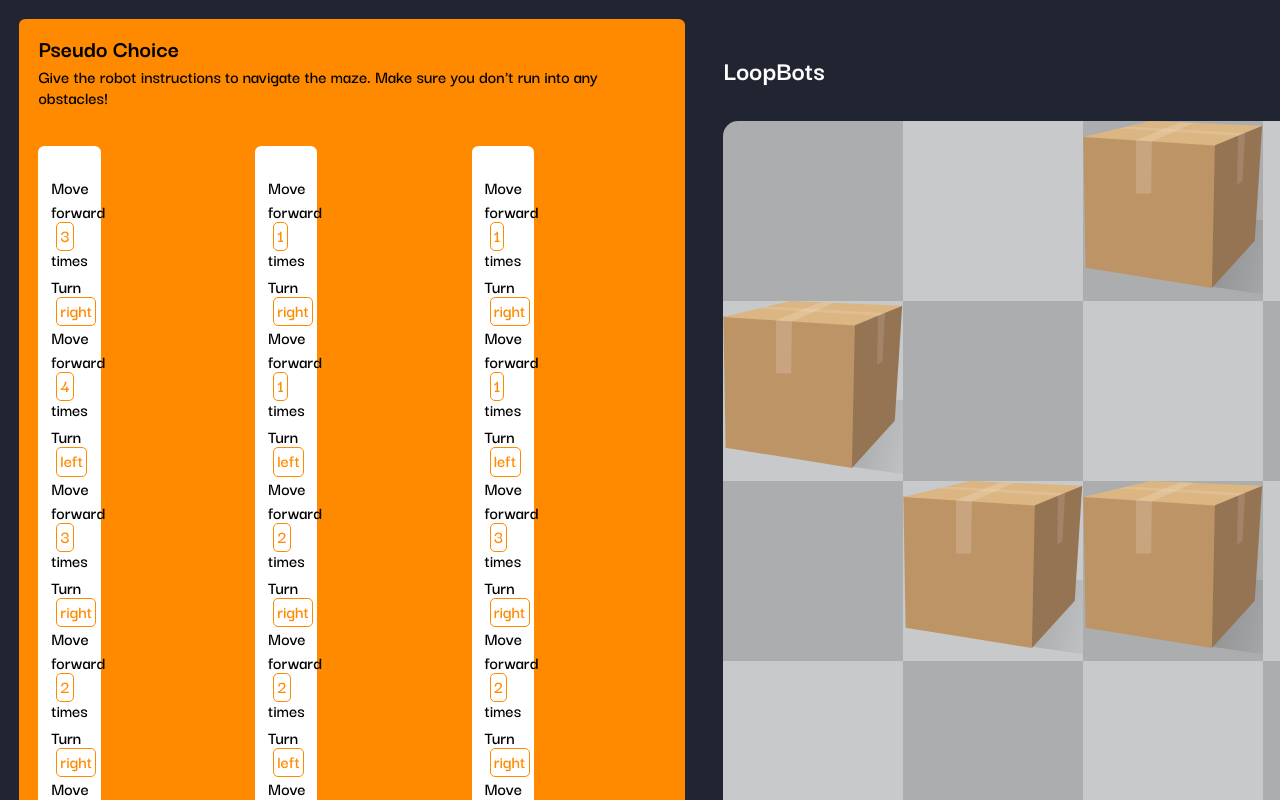
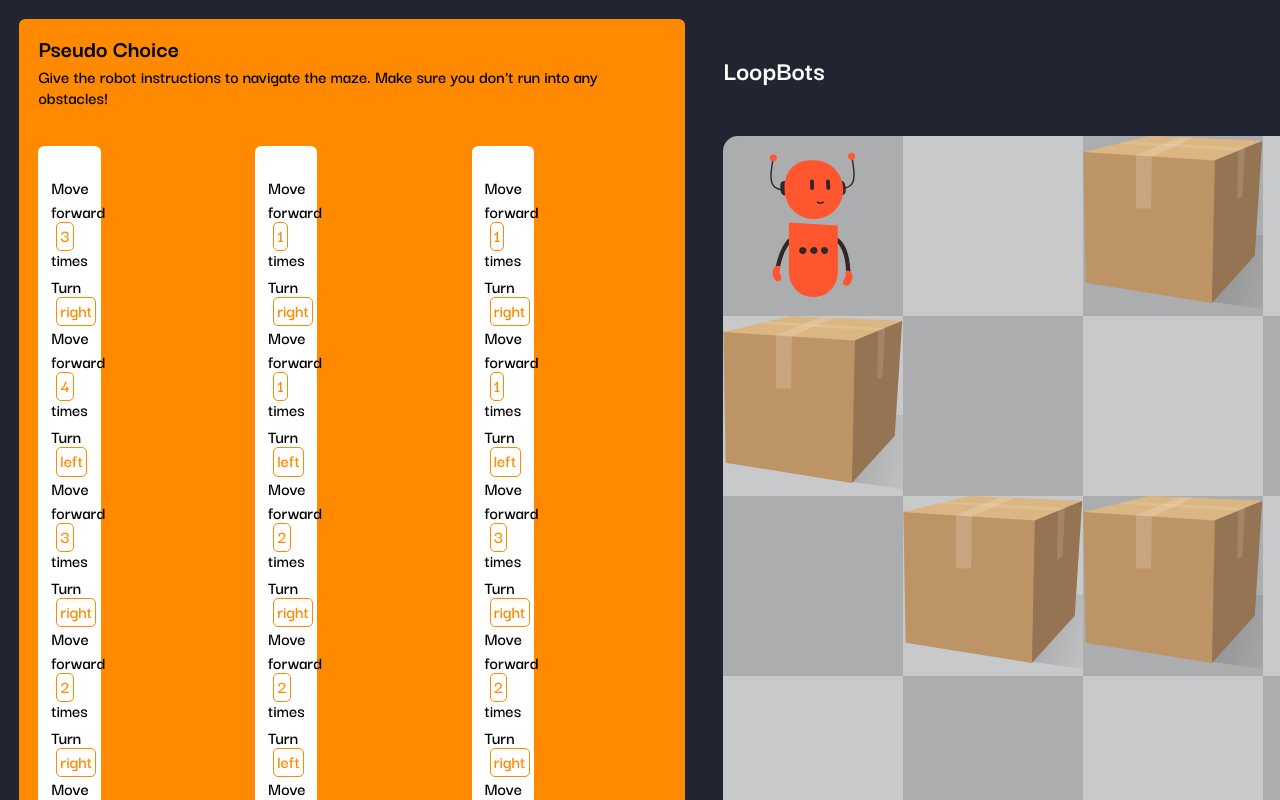
Before and after one commit to uclaacm/forloopslab, a React app: page /pseudochoice in a window 1280 px wide. Shown: the top 800 px of the page. Built offline with nearby package versions, Linux system fonts and the light colour scheme; a web font is replaced by a local one.

Commit message:
robot positioning fixed

```diff
--- a/package.json
+++ b/package.json
@@ -9,7 +9,7 @@
     "prepare": "husky install"
   },
   "dependencies": {
-    "@codemirror/lang-python": "^6.0.2",
+    "@codemirror/lang-python": "^6.1.0",
     "@fortawesome/fontawesome-svg-core": "^6.1.2",
     "@fortawesome/free-regular-svg-icons": "^6.1.1",
     "@fortawesome/free-solid-svg-icons": "^6.1.2",
--- a/src/components/pages/pseudochoice.tsx
+++ b/src/components/pages/pseudochoice.tsx
@@ -11,116 +11,107 @@ import '../../styles/levelSelect.scss';
 
 interface MultipleChoiceProps {
   choiceNum: number;
-  arr: (string|number)[];
-  onChoice: (array:(string|number)[]) => void;
+  arr: (string | number)[];
+  onChoice: (array: (string | number)[]) => void;
 }
 
-function MoveForward(props: {steps:string | number}){
-  return(
-    <div className='instruction'>
-      Move forward <span className='code'>{props.steps}</span> times
+function MoveForward(props: { steps: string | number }) {
+  return (
+    <div className="instruction">
+      Move forward <span className="code">{props.steps}</span> times
     </div>
   );
 }
 
-function Turn(props: {direction:string}){
-  return(
-    <div className='instruction'>
-      Turn <span className='code'>{props.direction}</span>
+function Turn(props: { direction: string }) {
+  return (
+    <div className="instruction">
+      Turn <span className="code">{props.direction}</span>
     </div>
   );
 }
-function MultipleChoice(props:MultipleChoiceProps):JSX.Element{
-  return(
+function MultipleChoice(props: MultipleChoiceProps): JSX.Element {
+  return (
     <div>
-      <button onClick = {() => props.onChoice(props.arr)} className="selectBtn">
-        {props.arr.map((element:(string|number), idx) =>{
-        //turn instructions
-          if(element === 'left' || element === 'right'){
-            return <Turn key = {`${props.choiceNum}_${idx}`} direction = {element}/>;
+      <button onClick={() => props.onChoice(props.arr)} className="selectBtn">
+        {props.arr.map((element: string | number, idx) => {
+          //turn instructions
+          if (element === 'left' || element === 'right') {
+            return (
+              <Turn key={`${props.choiceNum}_${idx}`} direction={element} />
+            );
           }
           //move instructions
-          return <MoveForward key = {`${props.choiceNum}_${idx}`} steps = {element}/>;
+          return (
+            <MoveForward key={`${props.choiceNum}_${idx}`} steps={element} />
+          );
         })}
       </button>
     </div>
   );
 }
 
-function PseudoChoice(props: {
-  pages: string[]
-}): JSX.Element {
-
+function PseudoChoice(props: { pages: string[] }): JSX.Element {
   const location = useLocation();
   const current = location.pathname;
   const currPage = props.pages.indexOf(current);
 
-
-  const init:(string|number)[] = [];
+  const init: (string | number)[] = [];
   const [instructions, setInstructions] = useState(init);
 
   //correct answer is choice 2
-  const handleChoiceClick = (arr:(string|number)[]) => {
+  const handleChoiceClick = (arr: (string | number)[]) => {
     setInstructions(arr);
   };
 
-  useEffect(() => { console.log(instructions); }, [instructions]);
+  useEffect(() => {
+    console.log(instructions);
+  }, [instructions]);
 
   const calculateKeyframes = (codedInstructionsProps: (string | number)[]) => {
     const xArr = [0];
     const yArr = [0];
     let direction = 'right';
     codedInstructionsProps.forEach((item) => {
-      if (item == 'right' || item == 'left'){
-        if (direction == 'right'){
-          if (item=='right'){
+      if (item == 'right' || item == 'left') {
+        if (direction == 'right') {
+          if (item == 'right') {
+            direction = 'down';
+          } else {
+            direction = 'up';
+          }
+        } else if (direction == 'down') {
+          if (item == 'right') {
+            direction = 'left';
+          } else {
+            direction = 'right';
+          }
+        } else if (direction == 'left') {
+          if (item == 'right') {
+            direction = 'up';
+          } else {
             direction = 'down';
           }
-          else{
-            direction = 'up';
-          }
-        }
-        else if (direction == 'down'){
-          if (item=='right'){
-            direction = 'left';
-          }
-          else{
+        } else if (direction == 'up') {
+          if (item == 'right') {
             direction = 'right';
-          }
-        }
-        else if (direction == 'left'){
-          if (item=='right'){
-            direction = 'up';
-          }
-          else{
-            direction = 'down';
-          }
-        }
-        else if (direction == 'up'){
-          if (item=='right'){
-            direction = 'right';
-          }
-          else{
+          } else {
             direction = 'left';
           }
         }
-      }
-      else{
-        if (direction == 'right'){
-          xArr.push(xArr[xArr.length - 1] + (+item*100));
+      } else {
+        if (direction == 'right') {
+          xArr.push(xArr[xArr.length - 1] + +item * 100);
           yArr.push(yArr[yArr.length - 1]);
-        }
-        else if (direction == 'left'){
-          xArr.push(xArr[xArr.length - 1] - (+item*100));
+        } else if (direction == 'left') {
+          xArr.push(xArr[xArr.length - 1] - +item * 100);
           yArr.push(yArr[yArr.length - 1]);
-        }
-        else if (direction == 'down'){
+        } else if (direction == 'down') {
           xArr.push(xArr[xArr.length - 1]);
-          yArr.push(yArr[yArr.length - 1] + (+item*100));
-        }
-        else if (direction == 'up'){
+          yArr.push(yArr[yArr.length - 1] + +item * 100);
+        } else if (direction == 'up') {
           xArr.push(xArr[xArr.length - 1]);
-          yArr.push(yArr[yArr.length - 1] - (+item*100));
+          yArr.push(yArr[yArr.length - 1] - +item * 100);
         }
       }
     });
@@ -130,26 +121,67 @@ function PseudoChoice(props: {
     <div className="frame wideSplit">
       <div id="sidebar">
         <div id="level-title">Pseudo Choice</div>
-        <div id="instructions">Give the robot instructions to navigate the maze. Make sure you don&apos;t run into any obstacles!</div>
+        <div id="instructions">
+          Give the robot instructions to navigate the maze. Make sure you
+          don&apos;t run into any obstacles!
+        </div>
         <div id="contentPC">
-          <MultipleChoice choiceNum = {1} arr = {[3, 'right', 4, 'left', 3, 'right', 2, 'right', 0]} onChoice = {handleChoiceClick}/>
-          <MultipleChoice choiceNum = {2} arr = {[1, 'right', 1, 'left', 2, 'right',2, 'left', 2]} onChoice = {handleChoiceClick}/>
-          <MultipleChoice choiceNum = {3} arr = {[1, 'right', 1, 'left', 3, 'right', 2, 'right', 1]} onChoice = {handleChoiceClick}/>
+          <MultipleChoice
+            choiceNum={1}
+            arr={[3, 'right', 4, 'left', 3, 'right', 2, 'right', 0]}
+            onChoice={handleChoiceClick}
+          />
+          <MultipleChoice
+            choiceNum={2}
+            arr={[1, 'right', 1, 'left', 2, 'right', 2, 'left', 2]}
+            onChoice={handleChoiceClick}
+          />
+          <MultipleChoice
+            choiceNum={3}
+            arr={[1, 'right', 1, 'left', 3, 'right', 2, 'right', 1]}
+            onChoice={handleChoiceClick}
+          />
         </div>
       </div>
       <div id="main">
-
         <div className="main-section">
           <div id="title">LoopBots</div>
           <div className="level-select">
-            {currPage != 0 && <Link to={props.pages[currPage-1]} className="level-select-button left">&#9664;</Link>}
-            Level {currPage+1} of 5
-            {currPage != props.pages.length - 1 && <Link to={props.pages[currPage+1]} className="level-select-button right">&#9654;</Link>}
+            {currPage != 0 && (
+              <Link
+                to={props.pages[currPage - 1]}
+                className="level-select-button left"
+              >
+                &#9664;
+              </Link>
+            )}
+            Level {currPage + 1} of 5
+            {currPage != props.pages.length - 1 && (
+              <Link
+                to={props.pages[currPage + 1]}
+                className="level-select-button right"
+              >
+                &#9654;
+              </Link>
+            )}
           </div>
         </div>
-        <div id="content">
-          <Maze rows={4} cols={6} boxCoords={[[0,2],[1,0],[2,1],[2,2],[1,4],[2,4 ]]}/>
-          <Robot keyframes={calculateKeyframes(instructions)}></Robot>
+        <div className="main-section">
+          <div className="maze">
+            <Maze
+              rows={4}
+              cols={6}
+              boxCoords={[
+                [0, 2],
+                [1, 0],
+                [2, 1],
+                [2, 2],
+                [1, 4],
+                [2, 4],
+              ]}
+            />
+            <Robot keyframes={calculateKeyframes(instructions)}></Robot>
+          </div>
         </div>
         <div className="main-section">
           <div id="footer">made with ♥ by acm.teachla</div>
--- a/src/components/pages/pseudofill.tsx
+++ b/src/components/pages/pseudofill.tsx
@@ -1,66 +1,65 @@
-import { faRotateLeft, faPlay} from '@fortawesome/free-solid-svg-icons';
+import { faRotateLeft, faPlay } from '@fortawesome/free-solid-svg-icons';
 import { FontAwesomeIcon } from '@fortawesome/react-fontawesome';
 import { useState } from 'react';
 import '../../styles/pseudofill.scss';
 import Dropdown from 'react-dropdown';
 import { Link, useLocation } from 'react-router-dom';
-import {Boxes} from '../shared/Boxes';
+import { Boxes } from '../shared/Boxes';
 import { Maze } from '../shared/maze';
-import {Robot} from '../shared/Robot';
+import { Robot } from '../shared/Robot';
 
 import 'react-dropdown/style.css';
 import '../../styles/generalDropdown.scss';
 
-
 import '../../styles/app.scss';
 import '../../styles/levelSelect.scss';
 
-const boxes = Boxes(4,6);
+const boxes = Boxes(4, 6);
 
-
-function PseudoFill(mainProps: {
-  pages: string[]
-}): JSX.Element {
-
+function PseudoFill(mainProps: { pages: string[] }): JSX.Element {
   const location = useLocation();
   const current = location.pathname;
   const currPage = mainProps.pages.indexOf(current);
 
-  const initialFillValues = ['','','',''];
-  const initialDropValues = ['','','',''];
+  const initialFillValues = ['', '', '', ''];
+  const initialDropValues = ['', '', '', ''];
 
   const [fillValues, setFillValues] = useState(initialFillValues);
   const [dropValues, setDropValues] = useState(initialDropValues);
 
   interface MoveFillProps {
-    onChange: (value:string, index:number) => void;
+    onChange: (value: string, index: number) => void;
     index: number;
   }
 
   interface TurnFillProps {
-    onChange: (value:string, index:number) => void;
+    onChange: (value: string, index: number) => void;
     index: number;
   }
 
-  function MoveFill(props:MoveFillProps): JSX.Element {
+  function MoveFill(props: MoveFillProps): JSX.Element {
     return (
-      <div className='line'>
+      <div className="line">
         <div>Move forward</div>
-        <input className="forwardInput" value={fillValues[props.index]} onChange={(val) => props.onChange(val.target.value, props.index)}></input>
+        <input
+          className="forwardInput"
+          value={fillValues[props.index]}
+          onChange={(val) => props.onChange(val.target.value, props.index)}
+        ></input>
         <div>steps</div>
       </div>
     );
   }
 
-  function TurnFill(props:TurnFillProps): JSX.Element {
+  function TurnFill(props: TurnFillProps): JSX.Element {
     return (
-      <div className='line'>
+      <div className="line">
         <div>Turn</div>
-        <div style={{marginLeft: 10}}>
+        <div style={{ marginLeft: 10 }}>
           <Dropdown
             placeholder=""
             value={dropValues[props.index]}
-            options={['right','left']}
+            options={['right', 'left']}
             arrowClosed={<span className="arrow-closed" />}
             arrowOpen={<span className="arrow-open" />}
             onChange={(option) => props.onChange(option.value, props.index)}
@@ -70,25 +69,23 @@ function PseudoFill(mainProps: {
     );
   }
 
-  const fillOnChange = (value:string, index:number) => {
-    setFillValues({...fillValues, [index]: value});
+  const fillOnChange = (value: string, index: number) => {
+    setFillValues({ ...fillValues, [index]: value });
   };
 
-  const dropOnChange = (value:string, index:number) => {
-    setDropValues({...dropValues, [index]: value});
+  const dropOnChange = (value: string, index: number) => {
+    setDropValues({ ...dropValues, [index]: value });
   };
 
-
-  const initCodes:(string | number)[] = [];
+  const initCodes: (string | number)[] = [];
   const [codedInstructions, setCodes] = useState(initCodes);
-  const indices = [0,1,2,3];
-
+  const indices = [0, 1, 2, 3];
 
   const handleRunClick = () => {
     setCodes(initCodes);
     for (let i = 0; i < 4; i++) {
-      setCodes(codes => codes.concat(parseInt(fillValues[i])));
-      setCodes(codes => codes.concat(dropValues[i]));
+      setCodes((codes) => codes.concat(parseInt(fillValues[i])));
+      setCodes((codes) => codes.concat(dropValues[i]));
     }
   };
 
@@ -104,56 +101,45 @@ function PseudoFill(mainProps: {
     const yArr = [0];
     let direction = 'right';
     codedInstructionsProps.forEach((item) => {
-      if (item == 'right' || item == 'left'){
-        if (direction == 'right'){
-          if (item=='right'){
+      if (item == 'right' || item == 'left') {
+        if (direction == 'right') {
+          if (item == 'right') {
+            direction = 'down';
+          } else {
+            direction = 'up';
+          }
+        } else if (direction == 'down') {
+          if (item == 'right') {
+            direction = 'left';
+          } else {
+            direction = 'right';
+          }
+        } else if (direction == 'left') {
+          if (item == 'right') {
+            direction = 'up';
+          } else {
             direction = 'down';
           }
-          else{
-            direction = 'up';
-          }
-        }
-        else if (direction == 'down'){
-          if (item=='right'){
-            direction = 'left';
-          }
-          else{
+        } else if (direction == 'up') {
+          if (item == 'right') {
             direction = 'right';
-          }
-        }
-        else if (direction == 'left'){
-          if (item=='right'){
-            direction = 'up';
-          }
-          else{
-            direction = 'down';
-          }
-        }
-        else if (direction == 'up'){
-          if (item=='right'){
-            direction = 'right';
-          }
-          else{
+          } else {
             direction = 'left';
           }
         }
-      }
-      else{
-        if (direction == 'right'){
-          xArr.push(xArr[xArr.length - 1] + (+item*100));
+      } else {
+        if (direction == 'right') {
+          xArr.push(xArr[xArr.length - 1] + +item * 100);
           yArr.push(yArr[yArr.length - 1]);
-        }
-        else if (direction == 'left'){
-          xArr.push(xArr[xArr.length - 1] - (+item*100));
+        } else if (direction == 'left') {
+          xArr.push(xArr[xArr.length - 1] - +item * 100);
           yArr.push(yArr[yArr.length - 1]);
-        }
-        else if (direction == 'down'){
+        } else if (direction == 'down') {
           xArr.push(xArr[xArr.length - 1]);
-          yArr.push(yArr[yArr.length - 1] + (+item*100));
-        }
-        else if (direction == 'up'){
+          yArr.push(yArr[yArr.length - 1] + +item * 100);
+        } else if (direction == 'up') {
           xArr.push(xArr[xArr.length - 1]);
-          yArr.push(yArr[yArr.length - 1] - (+item*100));
+          yArr.push(yArr[yArr.length - 1] - +item * 100);
         }
       }
     });
@@ -165,13 +151,16 @@ function PseudoFill(mainProps: {
     <div className="frame">
       <div id="sidebar">
         <div id="level-title">Pseudo Fill</div>
-        <div id="instructions">Give the robot instructions to navigate the maze. Make sure you don&apos;t run into any obstacles!</div>
+        <div id="instructions">
+          Give the robot instructions to navigate the maze. Make sure you
+          don&apos;t run into any obstacles!
+        </div>
         <div id="side-content">
           {indices.map((item) => {
-            return(
+            return (
               <div key={item}>
-                <MoveFill onChange={fillOnChange} index={item}/>
-                <TurnFill onChange={dropOnChange} index={item}/>
+                <MoveFill onChange={fillOnChange} index={item} />
+                <TurnFill onChange={dropOnChange} index={item} />
               </div>
             );
           })}
@@ -181,29 +170,42 @@ function PseudoFill(mainProps: {
         <div className="main-section">
           <div id="title">LoopBots</div>
           <div className="level-select">
-            {currPage != 0 && <Link to={mainProps.pages[currPage-1]} className="level-select-button left">&#9664;</Link>}
-            Level {currPage+1} of 5
-            {currPage != mainProps.pages.length - 1 && <Link to={mainProps.pages[currPage+1]} className="level-select-button right">&#9654;</Link>}
+            {currPage != 0 && (
+              <Link
+                to={mainProps.pages[currPage - 1]}
+                className="level-select-button left"
+              >
+                &#9664;
+              </Link>
+            )}
+            Level {currPage + 1} of 5
+            {currPage != mainProps.pages.length - 1 && (
+              <Link
+                to={mainProps.pages[currPage + 1]}
+                className="level-select-button right"
+              >
+                &#9654;
+              </Link>
+            )}
           </div>
         </div>
-        <div id="content">
-          <div className='maze'>
-            <Maze rows={4} cols={6} boxCoords={boxes}/>
+        <div className="main-section">
+          <div className="maze">
+            <Maze rows={4} cols={6} boxCoords={boxes} />
             <Robot keyframes={calculateKeyframes(codedInstructions)}></Robot>
           </div>
         </div>
         <div className="main-section">
           <div id="footer">made with ♥ by acm.teachla</div>
           <div id="buttons">
-            <button id="run" className='control-btn' onClick={handleRunClick}>
+            <button id="run" className="control-btn" onClick={handleRunClick}>
               <FontAwesomeIcon icon={faPlay} />
             </button>
-            <button id="reset" className='control-btn' onClick={reset}>
+            <button id="reset" className="control-btn" onClick={reset}>
               <FontAwesomeIcon icon={faRotateLeft} />
             </button>
           </div>
         </div>
-
       </div>
     </div>
   );
--- a/src/components/pages/pythontype.tsx
+++ b/src/components/pages/pythontype.tsx
@@ -1,16 +1,16 @@
 /*eslint-disable quotes*/
+import { python } from "@codemirror/lang-python";
 import { faRotateLeft, faPlay } from "@fortawesome/free-solid-svg-icons";
 import { FontAwesomeIcon } from "@fortawesome/react-fontawesome";
-import { useState, useEffect } from 'react';
+import CodeMirror from "@uiw/react-codemirror";
+import { useState, useEffect } from "react";
 import { Link, useLocation } from "react-router-dom";
 import "../../styles/pythontype.scss";
 //import { Boxes } from "../shared/Boxes";
 import { Maze } from "../shared/maze";
-// import { Robot } from '../shared/Robot';
+import { Robot } from "../shared/Robot";
 import "../../styles/app.scss";
 import "../../styles/levelSelect.scss";
-import CodeMirror from '@uiw/react-codemirror';
-import { python } from '@codemirror/lang-python';
 
 function SampleSyntax() {
   return (
@@ -32,11 +32,11 @@ function PythonType(props: { pages: string[] }): JSX.Element {
   const current = location.pathname;
   const currPage = props.pages.indexOf(current);
 
-  const [code, setCode] = useState('');
-  const initMovement:(string | number)[] = [];
+  const [code, setCode] = useState("");
+  const initMovement: (string | number)[] = [];
   const [movement, setMovement] = useState(initMovement);
 
-  const onChange = (value:string) => {
+  const onChange = (value: string) => {
     setCode(value);
   };
 
@@ -46,84 +46,73 @@ function PythonType(props: { pages: string[] }): JSX.Element {
     //console.log(lines);
     for (let i = 0; i < lines.length; i++) {
       const cur = lines[i];
-      if (cur.substring(0,3) == 'for') {
+      if (cur.substring(0, 3) == "for") {
         // for steps in range(3)
         const numSteps = parseInt(cur.substring(19, cur.length - 2));
-        setMovement(moves => moves.concat(numSteps));
-      }
-      else if (cur == 'turnLeft()') {
-        setMovement(moves => moves.concat('left'));
-      }
-      else if (cur == 'turnRight()') {
-        setMovement(moves => moves.concat('right'));
+        setMovement((moves) => moves.concat(numSteps));
+      } else if (cur == "turnLeft()") {
+        setMovement((moves) => moves.concat("left"));
+      } else if (cur == "turnRight()") {
+        setMovement((moves) => moves.concat("right"));
       }
     }
   };
 
-  useEffect(() => { console.log(movement); }, [movement]);
+  useEffect(() => {
+    console.log(movement);
+  }, [movement]);
 
   // const codeContent = ['for steps in range(3):', ' moveForward()', 'turnLeft()'];
 
-  // const calculateKeyframes = (codedInstructionsProps: (string | number)[]) => {
-  //   const xArr = [0];
-  //   const yArr = [0];
-  //   let direction = 'right';
-  //   codedInstructionsProps.forEach((item) => {
-  //     if (item == 'right' || item == 'left'){
-  //       if (direction == 'right'){
-  //         if (item=='right'){
-  //           direction = 'down';
-  //         }
-  //         else{
-  //           direction = 'up';
-  //         }
-  //       }
-  //       else if (direction == 'down'){
-  //         if (item=='right'){
-  //           direction = 'left';
-  //         }
-  //         else{
-  //           direction = 'right';
-  //         }
-  //       }
-  //       else if (direction == 'left'){
-  //         if (item=='right'){
-  //           direction = 'up';
-  //         }
-  //         else{
-  //           direction = 'down';
-  //         }
-  //       }
-  //       else if (direction == 'up'){
-  //         if (item=='right'){
-  //           direction = 'right';
-  //         }
-  //         else{
-  //           direction = 'left';
-  //         }
-  //       }
-  //     }
-  //     else{
-  //       if (direction == 'right'){
-  //         xArr.push(xArr[xArr.length - 1] + (+item*100));
-  //         yArr.push(yArr[yArr.length - 1]);
-  //       }
-  //       else if (direction == 'left'){
-  //         xArr.push(xArr[xArr.length - 1] - (+item*100));
-  //         yArr.push(yArr[yArr.length - 1]);
-  //       }
-  //       else if (direction == 'down'){
-  //         xArr.push(xArr[xArr.length - 1]);
-  //         yArr.push(yArr[yArr.length - 1] + (+item*100));
-  //       }
-  //       else if (direction == 'up'){
-  //         xArr.push(xArr[xArr.length - 1]);
-  //         yArr.push(yArr[yArr.length - 1] - (+item*100));
-  //       }
-  //     }
-  //   });
-  //   return [xArr, yArr];
-  // };
+  const calculateKeyframes = (codedInstructionsProps: (string | number)[]) => {
+    const xArr = [0];
+    const yArr = [0];
+    let direction = "right";
+    codedInstructionsProps.forEach((item) => {
+      if (item == "right" || item == "left") {
+        if (direction == "right") {
+          if (item == "right") {
+            direction = "down";
+          } else {
+            direction = "up";
+          }
+        } else if (direction == "down") {
+          if (item == "right") {
+            direction = "left";
+          } else {
+            direction = "right";
+          }
+        } else if (direction == "left") {
+          if (item == "right") {
+            direction = "up";
+          } else {
+            direction = "down";
+          }
+        } else if (direction == "up") {
+          if (item == "right") {
+            direction = "right";
+          } else {
+            direction = "left";
+          }
+        }
+      } else {
+        if (direction == "right") {
+          xArr.push(xArr[xArr.length - 1] + +item * 100);
+          yArr.push(yArr[yArr.length - 1]);
+        } else if (direction == "left") {
+          xArr.push(xArr[xArr.length - 1] - +item * 100);
+          yArr.push(yArr[yArr.length - 1]);
+        } else if (direction == "down") {
+          xArr.push(xArr[xArr.length - 1]);
+          yArr.push(yArr[yArr.length - 1] + +item * 100);
+        } else if (direction == "up") {
+          xArr.push(xArr[xArr.length - 1]);
+          yArr.push(yArr[yArr.length - 1] - +item * 100);
+        }
+      }
+    });
+    return [xArr, yArr];
+  };
 
   return (
     <div className="frame">
@@ -171,14 +160,28 @@ function PythonType(props: { pages: string[] }): JSX.Element {
             )}
           </div>
         </div>
-        <div id="content">
-          <Maze rows={4} cols={6} boxCoords={[[1,0],[1,1],[0,3],[1,3],[2,3],[3,1],[2,5]]}/>
-          {/* <Robot keyframes={calculateKeyframes(codedInstructions)}></Robot> */}
+        <div className="main-section">
+          <div className="maze">
+            <Maze
+              rows={4}
+              cols={6}
+              boxCoords={[
+                [1, 0],
+                [1, 1],
+                [0, 3],
+                [1, 3],
+                [2, 3],
+                [3, 1],
+                [2, 5],
+              ]}
+            />
+            <Robot keyframes={calculateKeyframes(movement)}></Robot>
+          </div>
         </div>
         <div className="main-section">
           <div id="footer">made with ♥ by acm.teachla</div>
           <div id="buttons">
-            <button id="run" className='control-btn' onClick={handleRunClick}>
+            <button id="run" className="control-btn" onClick={handleRunClick}>
               <FontAwesomeIcon icon={faPlay} />
             </button>
             <button id="reset" className="control-btn">
```
Also changed, not shown: src/components/pages/pythonfill.tsx (+18 -5 lines), src/styles/pseudochoice.scss (+8 -1 lines), src/styles/pythonfill.scss (+8 -1 lines), src/styles/pythontype.scss (+8 -1 lines), src/styles/pseudofill.scss (line endings or trailing spaces), 1 other file (tests, documents, lock files or other folders).
